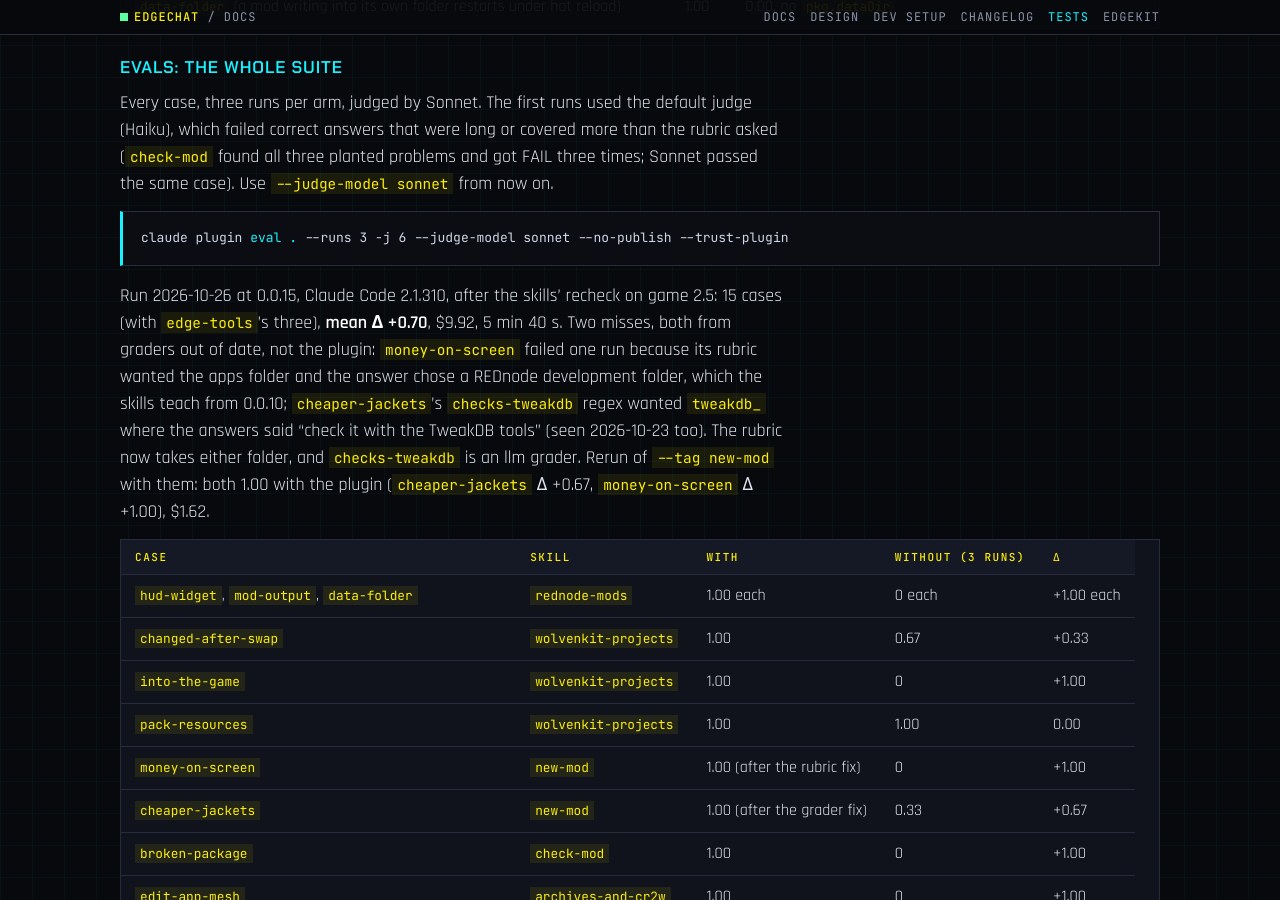
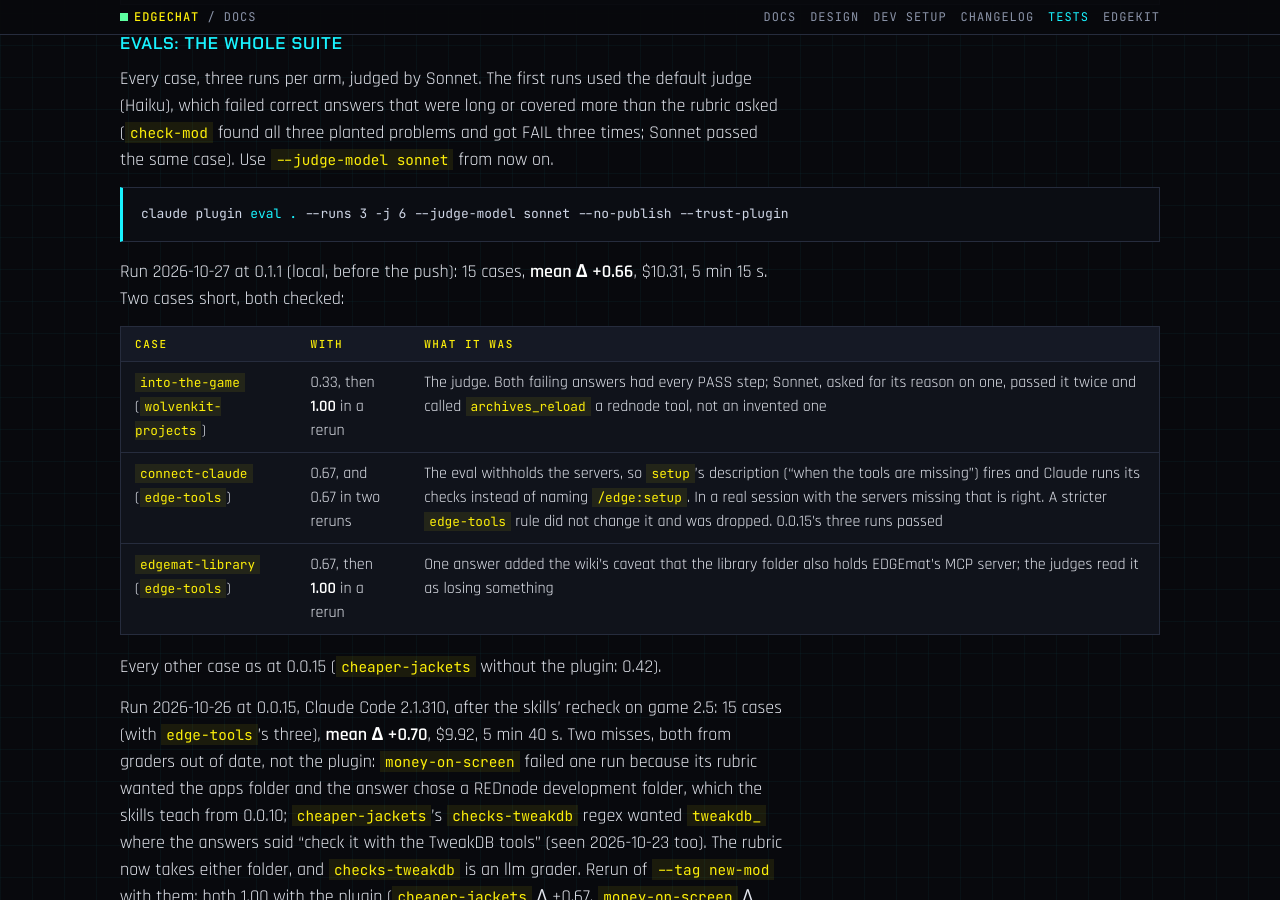
Before and after one commit to Edgemodders/EDGEchat, a Jekyll site: the page built from docs/testing.md, in a window 1280 px wide and 900 px high, scrolled down 15187 px. Built offline with Jekyll 4.4.1, drawn with Linux system fonts in a browser that asks for light colours; our own code applies the rules of GitHub Pages for plain Markdown files; some of the changed text lies outside the part shown.

Commit message:
Tests: the eval suite at 0.1.1
Co-Authored-By: Claude Opus 5.5 <noreply@anthropic.com>

````diff
--- a/docs/testing.md
+++ b/docs/testing.md
@@ -32,7 +32,7 @@ Last updated 2026-10-23.
 | [rednode-mods in the game](#rednode-mods-in-the-game) | By hand, in a session | P2 | 2026-10-23 | Pass |
 | [Evals: wolvenkit-projects](#evals-wolvenkit-projects) | `claude plugin eval` | P2 | 2026-10-23 | Δ +0.33 |
 | [Evals: edge-tools](#evals-edge-tools) | `claude plugin eval` | P3 | 2026-10-26 | Skill fires 9 of 9; Δ +1.00 |
-| [Evals: the whole suite](#evals-the-whole-suite) | `claude plugin eval` | P2, P3 | 2026-10-26 | 15 cases, all pass with the plugin; mean Δ +0.70 |
+| [Evals: the whole suite](#evals-the-whole-suite) | `claude plugin eval` | P2, P3 | 2026-10-27 | 0.1.1: mean Δ +0.66; all pass but `connect-claude` (2 of 3, servers withheld) |
 
 A scratch config has no Claude login, so the CLI tests check how the plugin installs and starts its servers, not what Claude does with it. The P1 test on 2026-10-21 was the first run of a skill in a session.
 
@@ -395,6 +395,16 @@ Every case, three runs per arm, judged by Sonnet. The first runs used the defaul
 claude plugin eval . --runs 3 -j 6 --judge-model sonnet --no-publish --trust-plugin
 ```
 
+Run 2026-10-27 at 0.1.1 (local, before the push): 15 cases, **mean Δ +0.66**, $10.31, 5 min 15 s. Two cases short, both checked:
+
+| Case | With | What it was |
+|---|---|---|
+| `into-the-game` (`wolvenkit-projects`) | 0.33, then **1.00** in a rerun | The judge. Both failing answers had every PASS step; Sonnet, asked for its reason on one, passed it twice and called `archives_reload` a rednode tool, not an invented one |
+| `connect-claude` (`edge-tools`) | 0.67, and 0.67 in two reruns | The eval withholds the servers, so `setup`'s description ("when the tools are missing") fires and Claude runs its checks instead of naming `/edge:setup`. In a real session with the servers missing that is right. A stricter `edge-tools` rule did not change it and was dropped. 0.0.15's three runs passed |
+| `edgemat-library` (`edge-tools`) | 0.67, then **1.00** in a rerun | One answer added the wiki's caveat that the library folder also holds EDGEmat's MCP server; the judges read it as losing something |
+
+Every other case as at 0.0.15 (`cheaper-jackets` without the plugin: 0.42).
+
 Run 2026-10-26 at 0.0.15, Claude Code 2.1.310, after the skills' recheck on game 2.5: 15 cases (with `edge-tools`'s three), **mean Δ +0.70**, $9.92, 5 min 40 s. Two misses, both from graders out of date, not the plugin: `money-on-screen` failed one run because its rubric wanted the apps folder and the answer chose a REDnode development folder, which the skills teach from 0.0.10; `cheaper-jackets`'s `checks-tweakdb` regex wanted `tweakdb_` where the answers said "check it with the TweakDB tools" (seen 2026-10-23 too). The rubric now takes either folder, and `checks-tweakdb` is an llm grader. Rerun of `--tag new-mod` with them: both 1.00 with the plugin (`cheaper-jackets` Δ +0.67, `money-on-screen` Δ +1.00), $1.62.
 
 | Case | Skill | With | Without (3 runs) | Δ |
````
